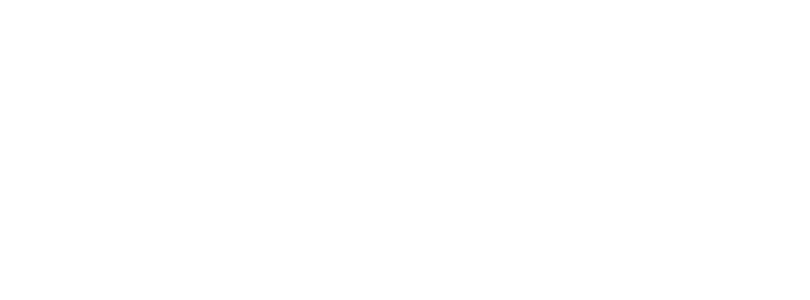
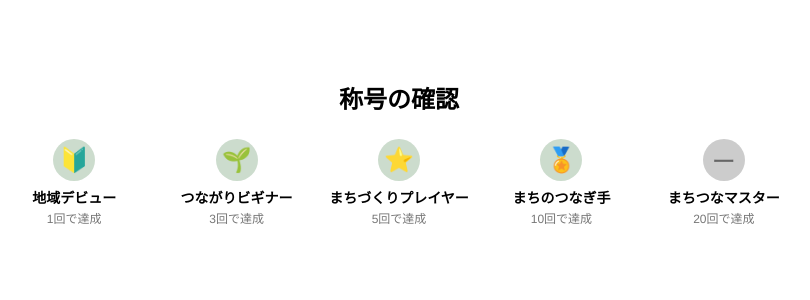
Before and after one commit to ashizawakazuki/machitsuna, a React (Create React App) app: page /badge in a window 1280 px wide. Before the commit this address had no page. Shown: the top 300 px of the page, without its empty margins (241-1051 px from the left). Built offline with nearby package versions, Linux system fonts and the light colour scheme.

Commit message:
feat:称号画面の実装

```diff
--- a/src/App.js
+++ b/src/App.js
@@ -6,6 +6,7 @@
 import TalentDetail from './pages/TalentDetail';
 import EventList from './pages/EventList';
 import EventDetail from './pages/EventDetail';
+import Badge from './pages/Badge';
 
 // import Titles from './pages/Titles';
 
@@ -18,6 +19,7 @@
         <Route path="/talent-bank/:id" element={<TalentDetail />} />
         <Route path="/event-list" element={<EventList />} />
         <Route path="/event-list/:id" element={<EventDetail />} />
+        <Route path="/badge" element={<Badge />} />
         {/* <Route path="/titles" element={<Titles />} /> */}
         {/* 今後ここに他の画面も追加予定 */}
       </Routes>
--- /dev/null
+++ b/src/pages/Badge.css
@@ -0,0 +1,61 @@
+.badge-container {
+    max-width: 800px;
+    margin: 40px auto;
+    padding: 20px;
+    font-family: "Helvetica Neue", sans-serif;
+    text-align: center;
+  }
+
+  .badge-title {
+    font-size: 24px;
+    font-weight: bold;
+    margin-bottom: 24px;
+  }
+
+  .badge-list {
+    display: flex;
+    justify-content: space-between;
+    flex-wrap: wrap;
+    gap: 12px; /* 間隔を狭める */
+  }
+
+  .badge-item {
+    flex: 1 1 120px;
+    min-width: 100px; /* 最小幅を狭く */
+    display: flex;
+    flex-direction: column;
+    align-items: center;
+  }
+
+  .badge-icon {
+    width: 42px; /* 小さく */
+    height: 42px;
+    font-size: 24px;
+    display: flex;
+    align-items: center;
+    justify-content: center;
+    margin-bottom: 6px;
+    border-radius: 50%;
+    background-color: #e0e0e0;
+  }
+
+  .badge-icon.achieved {
+    background-color: #ccdccd;
+    color: #fff;
+  }
+
+  .badge-icon.not-achieved {
+    background-color: #ccc;
+    color: #666;
+  }
+
+  .badge-name {
+    font-weight: 600;
+    margin-bottom: 2px;
+    font-size: 14px;
+  }
+
+  .badge-condition {
+    font-size: 12px;
+    color: #777;
+  }
--- /dev/null
+++ b/src/pages/Badge.js
@@ -0,0 +1,39 @@
+// src/components/Badge.js
+import React from 'react';
+import './Badge.css';
+
+const titles = [
+  { name: '地域デビュー', count: 1, icon: '🔰' },
+  { name: 'つながりビギナー', count: 3, icon: '🌱' },
+  { name: 'まちづくりプレイヤー', count: 5, icon: '⭐' },
+  { name: 'まちのつなぎ手', count: 10, icon: '🏅' },
+  { name: 'まちつなマスター', count: 20, icon: '👑' },
+];
+
+// 仮に現在の実績が10回だったとする
+const userCount = 10;
+
+const Badge = () => {
+  return (
+    <div className="badge-container">
+      <h2 className="badge-title">称号の確認</h2>
+      <div className="badge-list">
+        {titles.map((title, index) => {
+          const achieved = userCount >= title.count;
+
+          return (
+            <div key={index} className="badge-item">
+              <div className={`badge-icon ${achieved ? 'achieved' : 'not-achieved'}`}>
+                {achieved ? title.icon : 'ー'}
+              </div>
+              <div className="badge-name">{title.name}</div>
+              <div className="badge-condition">{title.count}回で達成</div>
+            </div>
+          );
+        })}
+      </div>
+    </div>
+  );
+};
+
+export default Badge;
--- a/src/pages/Home.js
+++ b/src/pages/Home.js
@@ -19,7 +19,7 @@
           <img src="/images/calendar.png" alt="イベント一覧" />
           <span>イベント一覧</span>
         </Link>
-        <Link to="/titles" className="card">
+        <Link to="/badge" className="card">
           <img src="/images/medal.png" alt="称号" />
           <span>称号</span>
         </Link>
```
